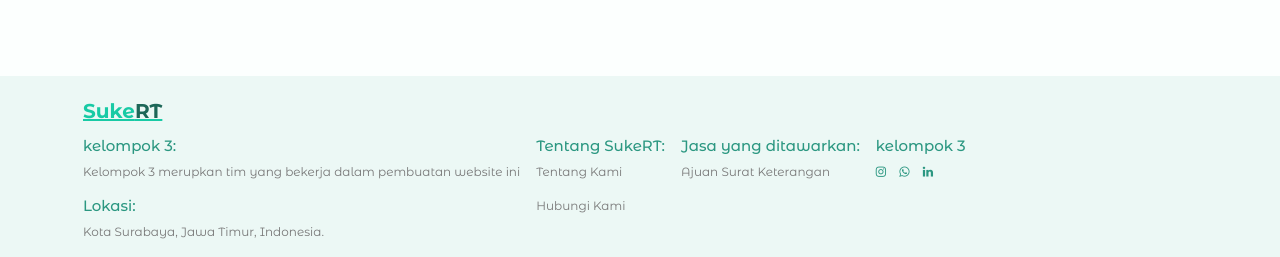
After one commit to FaldoLaoh/SuratKeteranganRT, a PHP site: page /tentangKami.php in a window 1280 px wide. The commit adds this page. Shown: the part 646-903 px from the top of the page. Run offline with PHP 8.4, Linux system fonts and the light colour scheme.

Commit message:
minor issue fixed

```diff
--- a/script/cetak.html
+++ b/script/cetak.html
@@ -23,6 +23,7 @@
     }
     section .ttd {
       display: flex;
+      text-align: center;
       justify-content: end;
       margin-right: 10%;
     }
@@ -68,8 +69,9 @@
       <div class="ttd">
         <h4>
           Surabaya,..................................2024 <br />
-          Ketua RT 061
-          <br /><br /><br /><br /><br /><br />
+          <img src="../Asset/ttd.png" alt="" width="250px" /><br />
+          Ketua RT 061 <br />
+
           (...........................................)
         </h4>
       </div>
--- a/script/login.php
+++ b/script/login.php
@@ -56,7 +56,8 @@ if ($_SERVER["REQUEST_METHOD"] == "POST") {
             echo "kamu adalah admin";
             header("Location: ../admin.php");
 
-        } else {
+        }
+        else {
             header("Location: ../index.php");
         }
         exit; // Ensure no further code execution after redirection
--- /dev/null
+++ b/tentangKami.php
@@ -0,0 +1,109 @@
+<!DOCTYPE html>
+<html lang="en">
+<head>
+    <meta charset="UTF-8">
+    <meta name="viewport" content="width=device-width, initial-scale=1.0">
+    <title>Tentang Kami</title>
+    <!-- Bootstrap CSS -->
+    <link href="https://cdn.jsdelivr.net/npm/bootstrap@5.1.3/dist/css/bootstrap.min.css" rel="stylesheet" integrity="sha384-1BmE4kWBq78iYhFldvKuhfTAU6auU8tT94WrHftjDbrCEXSU1oBoqyl2QvZ6jIW3" crossorigin="anonymous" />
+    <!-- Custom CSS -->
+    <link href="tentangStyle.css" rel="stylesheet">
+    <!-- Font -->
+    <link rel="preconnect" href="https://fonts.googleapis.com">
+    <link rel="preconnect" href="https://fonts.gstatic.com" crossorigin>
+    <link href="https://fonts.googleapis.com/css2?family=Montserrat+Alternates:ital,wght@0,100;0,200;0,300;0,400;0,500;0,600;0,700;0,800;0,900;1,100;1,200;1,300;1,400;1,500;1,600;1,700;1,800;1,900&display=swap" rel="stylesheet">
+    <!-- Font Awesome -->
+    <link rel="stylesheet" href="https://cdnjs.cloudflare.com/ajax/libs/font-awesome/4.7.0/css/font-awesome.min.css">
+</head>
+<body>
+    <!-- Navbar -->
+    <nav>
+        <div class="logo">
+            <a href="index.php">Suke<span>RT</span></a>
+        </div>
+        <div class="nav-container">
+            <a href="index.php">Beranda</a>
+            <a href="tentangKami.php">Tentang Kami</a>
+            <div class="login-btn">
+                <?php
+                session_start();
+                if (isset($_SESSION['logged_in']) && $_SESSION['logged_in'] == true) {
+                    echo '<a href="#" onclick="confirmLogout()">Logout</a>';
+                } else {
+                    echo '<a href="halamanLogin.html">Login</a>';
+                }
+                ?>
+            </div>
+        </div>
+    </nav>
+
+    <!-- Tentang Kami Section -->
+    <section class="anggota" id="anggota">
+        <h2>Meet Our <span>Team</span></h2>
+        <div class="anggota-container">
+            <div class="anggota-item">
+                <img src="andi.jpg" alt="Ndee">
+                <h3 style="padding: 8px;" class="anggota-nama">Andi Muchammad. F.A</h3>
+                <p>22082010257 <br>
+                    <br>T/TL : Sidoarjo, 06 Oktober 2004
+                    <br>
+                    <br>Hobi: Tidur
+                </p>
+            </div>
+            <div class="anggota-item">
+                <img src="dope.jpg" alt="dope">
+                <h3 style="padding: 8px;" class="anggota-nama">Faldo Julian Joshua.L</h3>
+                <p>22082010256 <br>
+                    <br>T/TL : Timika, 01 Juli 2004
+                    <br>
+                    <br>Hobi: Nonton Film
+                </p>
+            </div>
+            <div class="anggota-item">
+                <img src="aul.jpg" alt="aul">
+                <h3 style="padding: 8px;" class="anggota-nama">Fadiyah Aulia Hafshoh</h3>
+                <p>22082010258 <br>
+                    <br>T/TL : Gresik, 06 Desember 2004
+                    <br>
+                    <br>Hobi: healing
+                </p>
+            </div>
+        </div>
+    </section>
+
+    <!-- Footer -->
+    <footer>
+        <main class="footer-main">
+            <div class="logo">
+                <a href="index.php">Suke<span>RT</span></a>
+            </div>
+            <div class="footer-content">
+                <div class="baris">
+                    <h1>kelompok 3:</h1>
+                    <p>Kelompok 3 merupkan tim yang bekerja dalam pembuatan website ini</p>
+                    <h1>Lokasi:</h1>
+                    <p>Kota Surabaya, Jawa Timur, Indonesia.</p>
+                </div>
+                <div class="baris">
+                    <h1>Tentang SukeRT:</h1>
+                    <p>Tentang Kami</p>
+                    <p>Hubungi Kami</p>
+                </div>
+                <div class="baris">
+                    <h1>Jasa yang ditawarkan:</h1>
+                    <p>Ajuan Surat Keterangan</p>
+                </div>
+                <div class="baris">
+                    <h1>kelompok 3</h1>
+                    <div class="icon">
+                        <a href=""><i class="fa fa-instagram"></i></a>
+                        <a href=""><i class="fa fa-whatsapp"></i></a>
+                        <a href=""><i class="fa fa-linkedin"></i></a>
+                    </div>
+                </div>
+            </div>
+        </main>
+    </footer>
+
+    <!-- Bootstrap JS -->
+    <script src="https://cdn.jsdelivr.net/npm/bootstrap@5.1.3/dist/js/bootstrap.bundle.min.js" integrity="sha384-ka64BS0
--- /dev/null
+++ b/tentangStyle.css
@@ -0,0 +1,163 @@
+/* General styles */
+* {
+  font-family: "Montserrat Alternates", sans-serif;
+}
+
+body {
+  background-color: #fcfffe;
+}
+
+/* Navbar styles */
+nav {
+  padding: 38px 70px;
+  display: flex;
+  justify-content: space-between;
+  background-color: #fcfffe;
+  position: fixed;
+  width: 100%;
+  z-index: 9999;
+  margin-top: -20px;
+  top: 0;
+}
+
+/* Navbar logo */
+nav .logo {
+  font-weight: bold;
+  font-size: 35px;
+}
+nav .logo a {
+  color: #18caa5;
+  text-decoration: none;
+}
+
+nav .logo a span {
+  color: #1d6758;
+}
+
+/* Navbar container */
+.nav-container {
+  display: flex;
+  align-items: center;
+  gap: 50px;
+}
+.nav-container a {
+  color: #45b59d;
+  font-weight: bold;
+  text-decoration: none;
+}
+
+.nav-container .login-btn {
+  background-color: #2b9781;
+  border-radius: 30px;
+}
+.nav-container .login-btn a {
+  color: #e8f0ee;
+  padding: 15px 50px;
+  display: flex;
+  align-items: center;
+}
+
+/* Anggota section styles */
+.anggota {
+  padding: 100px 20px 50px 20px;
+  text-align: center;
+  background-color: #fcfffe;
+}
+
+.anggota h2 {
+  font-size: 32px;
+  margin-bottom: 30px;
+  color: #1d6758;
+}
+
+.anggota h2 span {
+  color: #18caa5;
+}
+
+.anggota-container {
+  display: flex;
+  justify-content: center;
+  flex-wrap: wrap;
+  gap: 40px;
+}
+
+.anggota-item {
+  background-color: #e8f0ee;
+  border: 1px solid #ddd;
+  border-radius: 8px;
+  padding: 20px;
+  width: 250px;
+  box-shadow: 0 2px 4px rgba(0, 0, 0, 0.1);
+  text-align: center;
+}
+
+.anggota-item img {
+  width: 100%;
+  height: auto;
+  border-radius: 50%;
+  margin-bottom: 15px;
+}
+
+.anggota-item h3 {
+  font-size: 20px;
+  margin-bottom: 10px;
+  color: #2b9781;
+}
+
+.anggota-item p {
+  font-size: 14px;
+  color: #777;
+}
+
+/* Footer styles */
+footer {
+  margin-top: 75px;
+  font-size: 12px;
+  padding: 20px 83px 0px 83px;
+  background-color: #ecf8f5;
+  width: 100%;
+}
+
+.footer-main {
+  display: flex;
+  flex-direction: column;
+  justify-content: space-evenly;
+  gap: 11px;
+}
+
+.footer-main .logo {
+  font-weight: bold;
+  font-size: 20px;
+}
+
+.footer-main .logo a {
+  color: #18caa5;
+}
+
+.footer-main .logo a span {
+  color: #1d6758;
+}
+
+.footer-content {
+  display: flex;
+  gap: 16px;
+  flex-wrap: wrap;
+}
+
+.baris h1 {
+  font-size: 15px;
+  color: #2b9781;
+}
+
+.baris p {
+  color: #777;
+}
+
+.icon a {
+  color: #2b9781;
+  margin-right: 10px;
+}
+
+.icon a:hover {
+  color: #18caa5;
+}
```
Also changed, not shown: admin.php (+11 -10 lines), index.php (+4 -4 lines).
